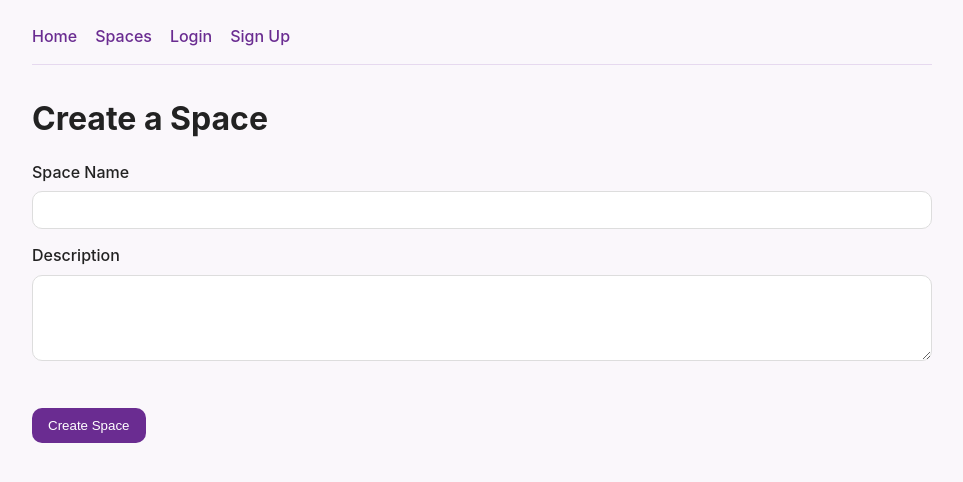
After one commit to hiyyyab/FanCon, a Flask app: template templates/create_space.html in a window 1280 px wide. The commit adds this page. Shown: the top 482 px of the page, without its empty margins (158-1121 px from the left). Run offline with Flask 3, Linux system fonts and the light colour scheme; the template is opened without the code that fills it, so the values that code supplies are empty.

Commit message:
space creation

```diff
--- a/app.py
+++ b/app.py
@@ -112,6 +112,28 @@ def logout():
 def spaces_page():
     spaces = list(spaces_collection.find())
     return render_template("spaces.html", spaces=spaces)
+
+
+@app.route("/spaces/create", methods=["GET", "POST"])
+def create_space():
+    if "user_id" not in session:
+        return redirect(url_for("login"))
+
+    if request.method == "POST":
+        name = request.form["name"].strip()
+        description = request.form["description"].strip()
+
+        space = {
+            "name": name,
+            "description": description,
+            "created_by": ObjectId(session["user_id"]),
+            "created_at": datetime.utcnow()
+        }
+
+        spaces_collection.insert_one(space)
+        return redirect(url_for("spaces_page"))
+
+    return render_template("create_space.html")
 
 
 @app.route("/spaces/<space_id>")
@@ -310,7 +332,8 @@ def board_detail(board_id):
         board_saved_items=board_saved_items
     )
 
+seed_spaces()
 
 if __name__ == "__main__":
-    seed_spaces()
+
     app.run(debug=True)
--- /dev/null
+++ b/templates/create_space.html
@@ -0,0 +1,16 @@
+{% extends "base.html" %}
+
+{% block content %}
+  <h1>Create a Space</h1>
+
+  <form method="POST">
+    <label>Space Name</label>
+    <input type="text" name="name" required>
+
+    <label>Description</label>
+    <textarea name="description" rows="4" required></textarea>
+
+    <br><br>
+    <button type="submit">Create Space</button>
+  </form>
+{% endblock %}
--- a/templates/post_detail.html
+++ b/templates/post_detail.html
@@ -23,7 +23,7 @@
           {% endfor %}
         </select>
 
-        <label>Why are you saving this?</label>
+        <label>Add a note (optional)</label>
         <textarea name="note" rows="3"></textarea>
 
         <button type="submit">Save Post</button>
--- a/templates/spaces.html
+++ b/templates/spaces.html
@@ -2,6 +2,10 @@
 
 {% block content %}
   <h1>Fandom Spaces</h1>
+
+  {% if session.get('user_id') %}
+    <a href="{{ url_for('create_space') }}">+ Create a Space</a>
+  {% endif %}
 
   {% for space in spaces %}
     <div class="card">
```
